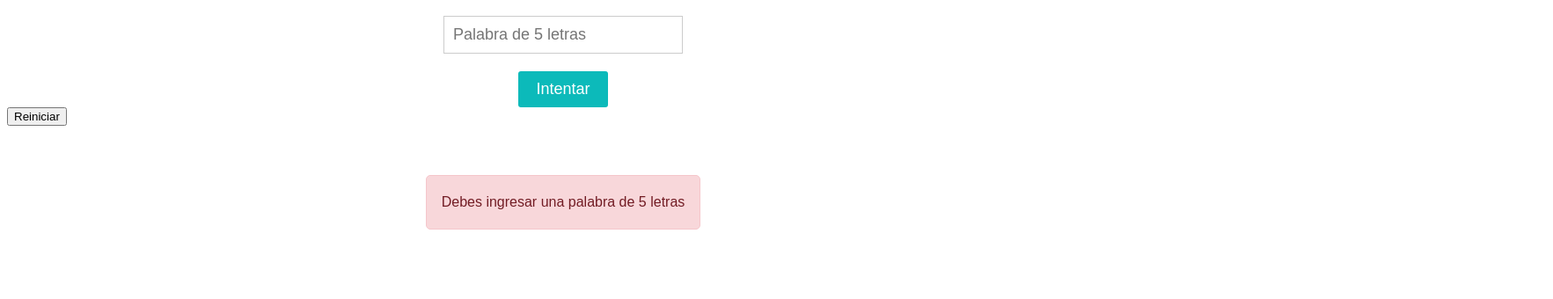
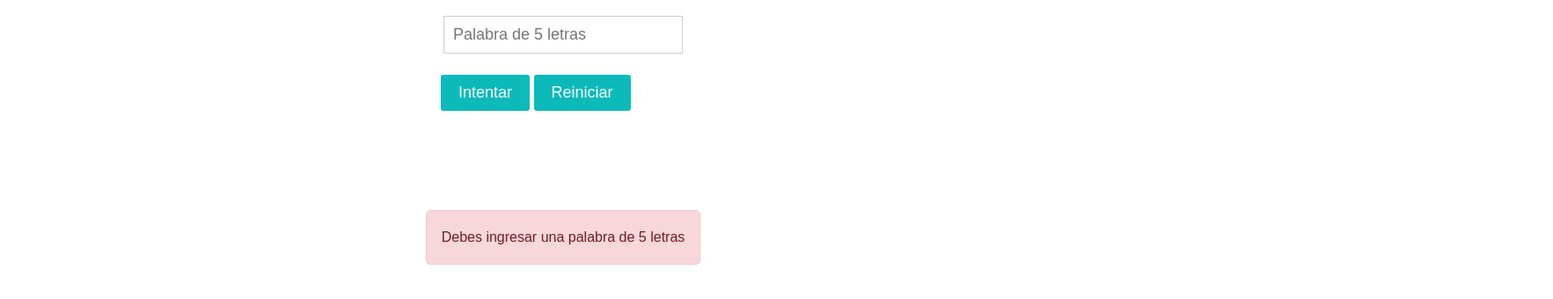
Before and after one commit to joellarramendia/wordle.github.io, a plain HTML site: page index.html in a window 1280 px wide. Both pictures are taken after a click on the button "Intentar". Shown: the part 90-430 px from the top of the page at 88% size, 1765 px wide, since content can reach past the window. Drawn offline with Linux system fonts and the light colour scheme.

Commit message:
estilo al boton de reinicio

```diff
--- a/estilos.css
+++ b/estilos.css
@@ -16,8 +16,12 @@ body {
     border: 1px solid #ccc;
   }
 
-  #guess-button {
-    display: block;
+  .botones {
+    transform: translate(39%, 10%);   /*Centra horizontalmente y verticalmente */
+  }
+
+  #guess-button, #restart-button {
+    /*display: block;*/
     margin: 0 auto;
     padding: 10px 20px;
     font-size: 18px;
@@ -52,7 +56,7 @@ body {
 #alerta {
     display: none;
     position: fixed;
-    top: 40%;  /* Centra verticalmente en la mitad de la pantalla */
+    top: 45%;  /* Centra verticalmente en la mitad de la pantalla */
     left: 50%;  /* Centra horizontalmente en la mitad de la pantalla */
     transform: translate(-50%, -50%);  /* Centra horizontalmente y verticalmente */
     width: 300px;
```
